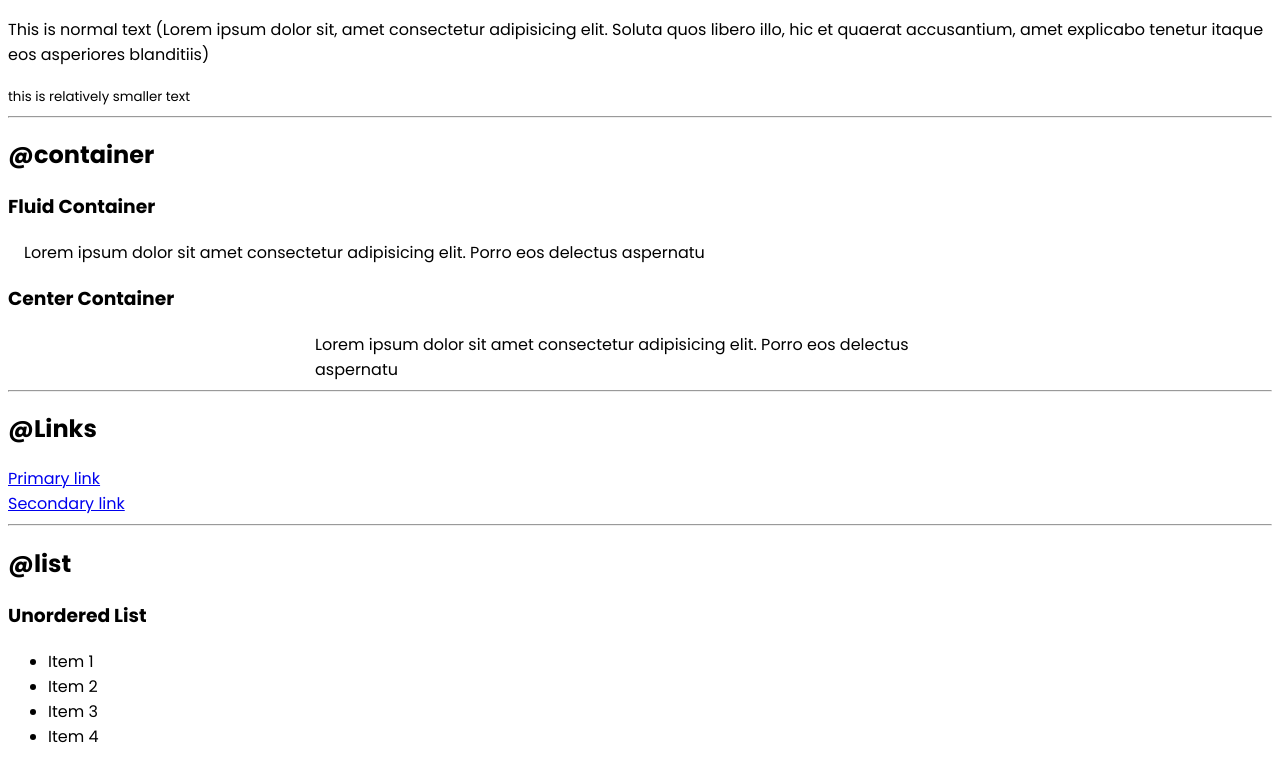
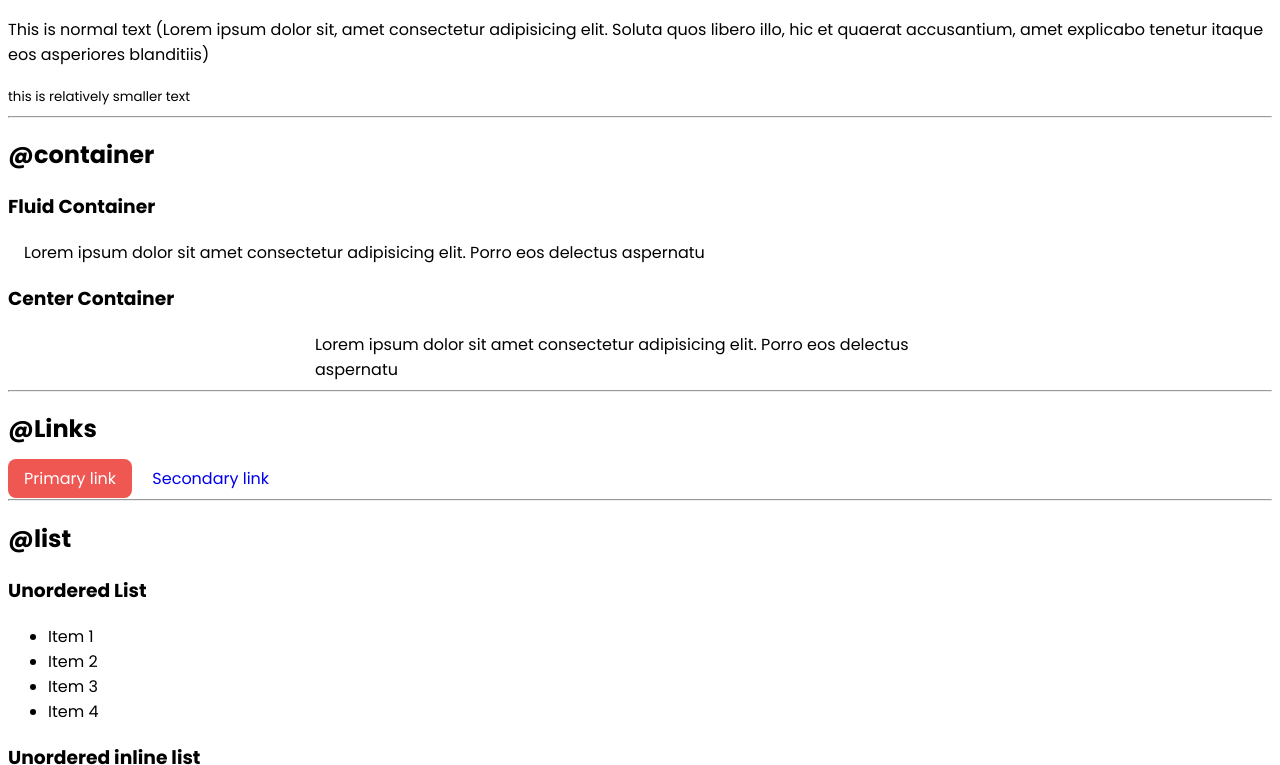
Before and after one commit to abhiavtar/abhijit-ghosh-portfolio, a plain HTML site: page index.html in a window 1280 px wide. Shown: the part 318-1083 px from the top of the page. Drawn offline with Linux system fonts and the light colour scheme.

Commit message:
link: added

```diff
--- a/index.html
+++ b/index.html
@@ -54,8 +54,8 @@
 
     <h2>@Links</h2>
 
-    <a href="https://google.com"> Primary link</a><br />
-    <a href="https://google.com"> Secondary link</a>
+    <a class="link link-primary" href="/"> Primary link</a>
+    <a class="link link-secondary" href="/"> Secondary link</a>
 
     <hr />
 
--- a/style.css
+++ b/style.css
@@ -4,11 +4,16 @@ body{
     font-family: 'Poppins', sans-serif;
 }
 
+:root{
+    --primary-color: #EF5753;
+}
+
 /* conatiner  */
 
 .container{
-    padding-left: 1rem;
-    padding-right: 1rem;
+    /* padding-left: 1rem;
+    padding-right: 1rem; */
+    padding: 0rem 1rem;
 }
 
 
@@ -16,3 +21,21 @@ body{
 max-width: 650px;
 margin: auto;
 }
+
+/* links */
+
+.link{
+    text-decoration: none;
+    padding: 0.5rem 1rem;
+}
+
+.link-primary{
+
+    background-color: var(--primary-color);
+    border-radius: 0.5rem;
+    color: white;
+}
+
+.link-secondary{
+
+}
```
